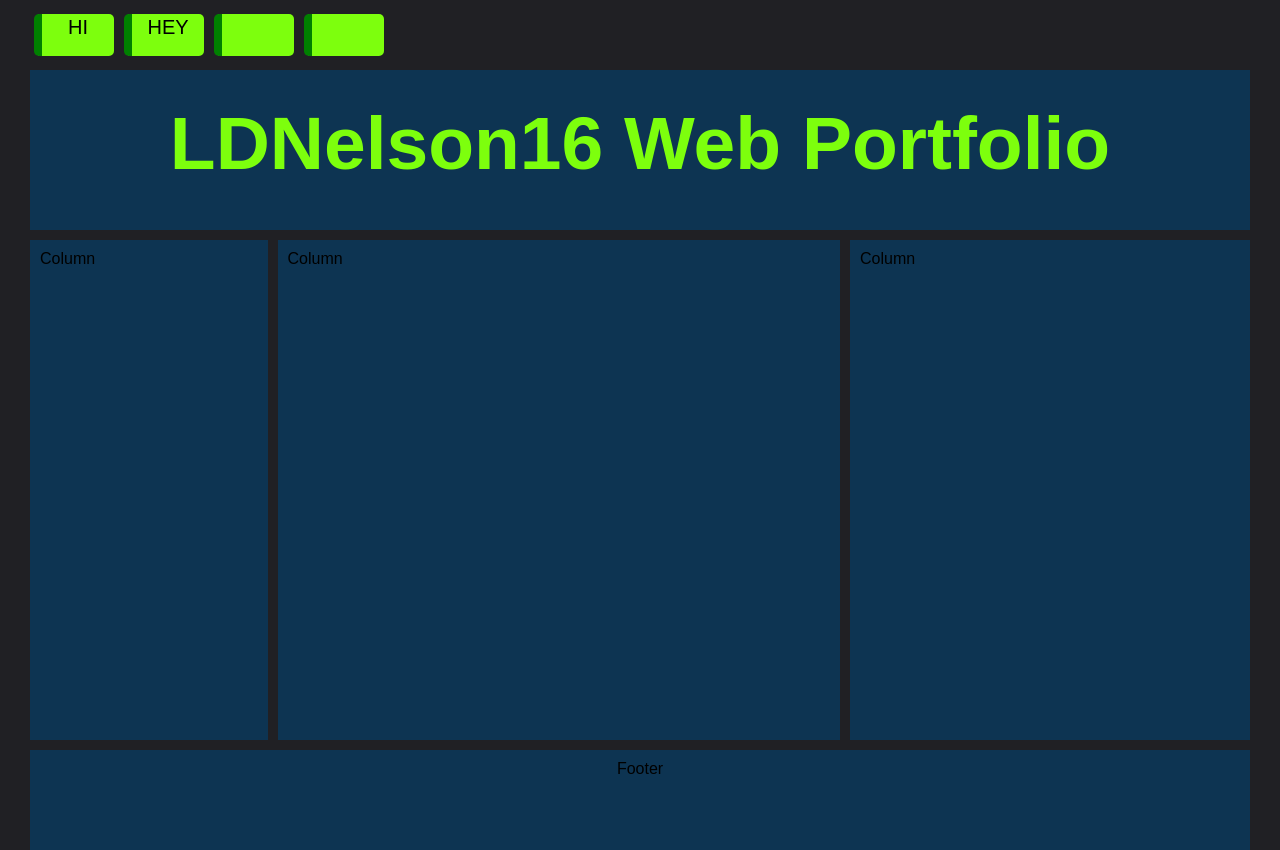
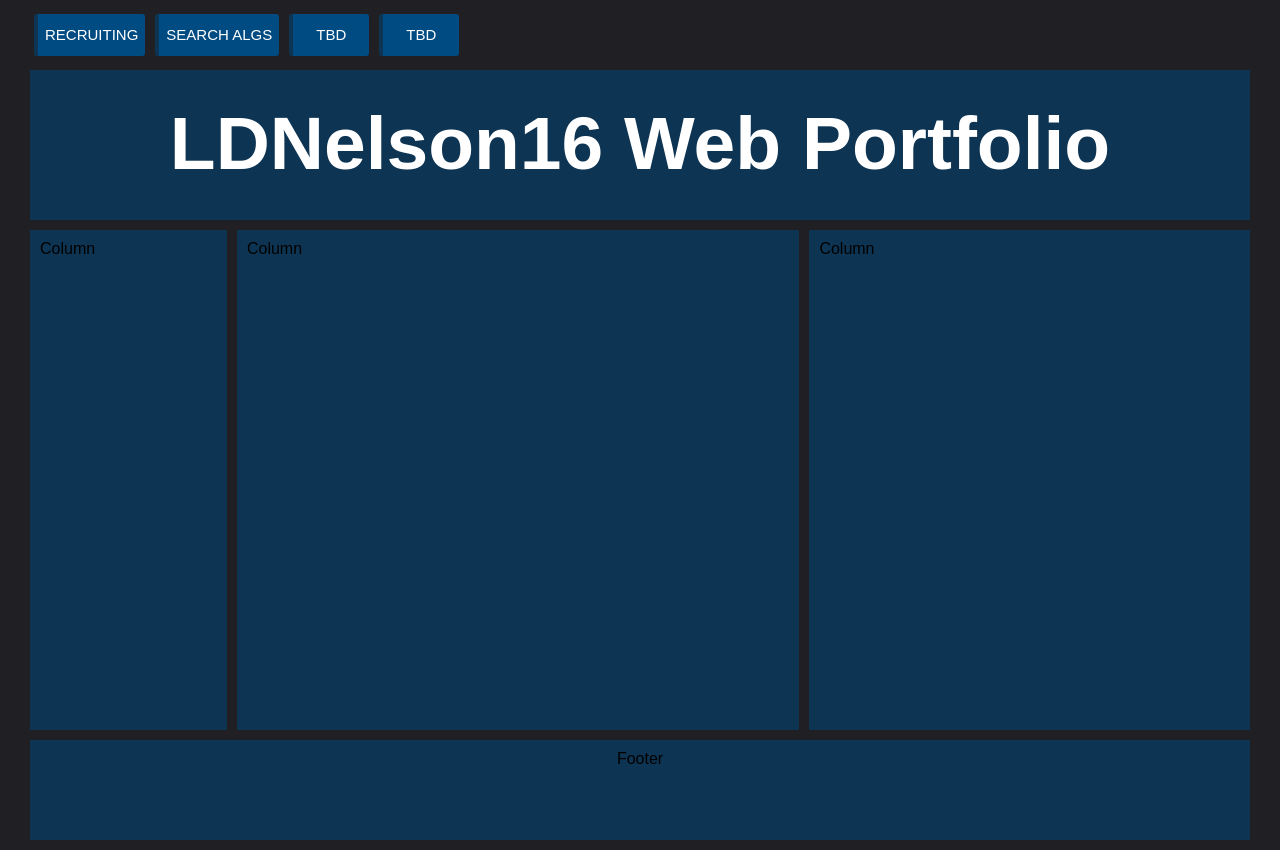
Before and after one commit to ldnelson16/ldnelson16-og-website, a plain HTML site: page index.html in a window 1280 px wide. Drawn offline with Linux system fonts and the light colour scheme.

Commit message:
Still working on design

```diff
--- a/css/stylesmain.css
+++ b/css/stylesmain.css
@@ -15,8 +15,8 @@ body {
   background-color: #0d3452;
   text-align: center;
   font-size: 50px;
-  color: #7dff0d;
-  height: 160px;
+  color: white;
+  height: 150px;
   padding: 30px;
   margin-bottom: 10px;
   margin-top: 10px;
@@ -30,18 +30,25 @@ body {
   height: 50px;
 }
 .navitem {
-  background-color: #7dff0d;
+  background-color: #004B82;
   float: left;
   position: relative;
   padding: 2px;
   margin: 0px;
   text-align: center;
   font-size: 20px;
-  height: 42px;
-  width: 80px;
-  border-left: .5rem solid green;
-  border-radius: 5px;
+  min-height: 42px;
+  min-width: 80px;
+  border-left: .3rem solid #0d3452;
+  border-radius: 3px;
   margin-right: 10px;
+}
+.navtext {
+  color: white;
+  font-size: 15px;
+  font-family:'Arial', Courier, monospace, Haettenschweiler, 'Arial Narrow Bold', sans-serif;
+  text-align: center;
+  padding: 10px 5px 5px 5px;
 }
 
 /* The grid container */
@@ -51,10 +58,10 @@ body {
   margin-left: 30px;
   margin-right: 30px;
   grid-template-areas:
-    'nav nav nav nav nav nav'
-    'header header header header header header'
-    'left middle middle middle right right'
-    'footer footer footer footer footer footer';
+    'nav nav nav nav nav nav nav nav'
+    'header header header header header header header header'
+    'left middle middle middle middle right right right'
+    'footer footer footer footer footer footer footer footer';
    grid-column-gap: 10px;
 }
 
@@ -91,7 +98,7 @@ body {
 }
 
 /* Responsive layout - makes the three columns stack on top of each other instead of next to each other */
-@media (max-width: 600px) {
+@media (max-width: 1100px) {
   .grid-container  {
     grid-template-areas:
       'nav header header header header header'
@@ -100,4 +107,10 @@ body {
       'nav right right right right right'
       'nav footer footer footer footer footer';
   }
+  .navitem {
+    margin: 5px;
+  }
+  .header {
+    font-size: 25px;
+  }
 }
--- a/index.html
+++ b/index.html
@@ -10,10 +10,10 @@
     <h2>LDNelson16 Web Portfolio</h2>
   </div>
   <div class="nav">
-    <div class="navitem">HI</div>
-    <div class="navitem">HEY</div>
-    <div class="navitem"></div>
-    <div class="navitem"></div>
+    <div class="navitem"><p class="navtext">RECRUITING</p></div>
+    <div class="navitem"><p class="navtext">SEARCH ALGS</p></div>
+    <div class="navitem"><p class="navtext">TBD</p></div>
+    <div class="navitem"><p class="navtext">TBD</p></div>
   </div>
 
   <div class="left" style="background-color:#0d3452;">Column</div>
```
